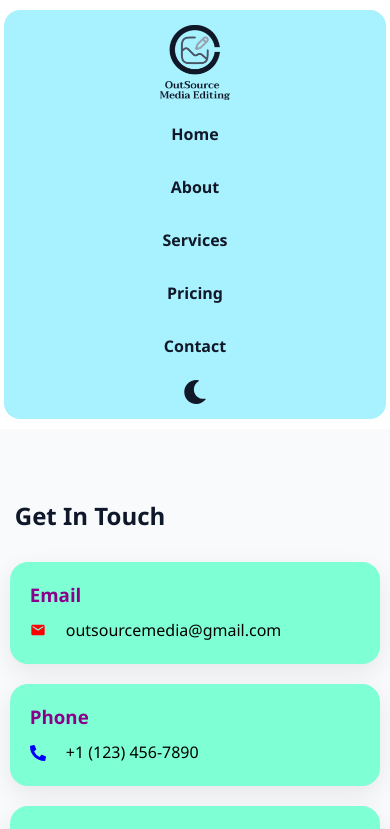
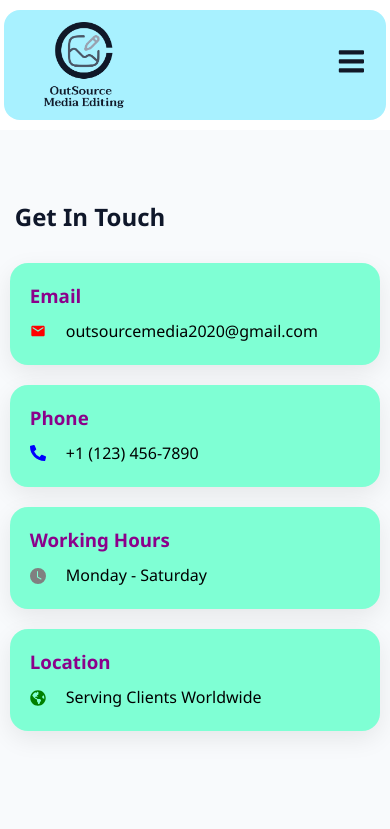
Before and after one commit to ThizisRKP/Task-16---OutSource-Media-Website, a React (Vite) app: page /Contact in a window 390 px wide. Shown: the top 829 px of the page. Built offline with nearby package versions, Linux system fonts and the light colour scheme.

Commit message:
hamburger icon added

```diff
--- a/src/App.css
+++ b/src/App.css
@@ -23,7 +23,6 @@ body {
   align-items: center;
   justify-content: space-between;
   background: #a8f1ff;
-
   backdrop-filter: blur(10px);
   border: 1px solid var(--border-color);
   border-radius: 16px;
@@ -54,12 +53,10 @@ body {
 
 .light .navLink:hover {
   color: darkorange;
-
 }
 
 .dark .navLink:hover {
   color: #38bdf8;
-
 }
 
 .light .themeIcon {
@@ -75,6 +72,7 @@ body {
   width: 100px;
   height: auto;
   object-fit: contain;
+  margin-left: 20px;
 }
 
 /* Navigation Links */
@@ -82,14 +80,13 @@ body {
 .navLink {
   text-decoration: none;
   color: var(--link-color);
-  font-size: 1rem;
+  font-size: 1.1rem;
   font-weight: 600;
   padding: 10px 16px;
   border-radius: 8px;
   transition: all 0.3s ease;
+  margin-right: 20px;
 }
-
-
 
 /* Theme */
 .appContainer.light {
@@ -141,7 +138,89 @@ body {
   --text-secondary: #cbd5e1;
 }
 
-/* Tablet */
+/* Hamburger */
+.hamburger {
+  display: none;
+}
+
+.navMenu {
+  display: flex;
+  align-items: center;
+  gap: 100px;
+}
+
+.hamburger {
+  display: none;
+}
+
+@media screen and (min-width: 375px) and (max-width: 425px) {
+  .navDiv {
+    position: relative;
+    justify-content: space-between;
+    align-items: center;
+  }
+
+  #Logo {
+    width: 80px;
+  }
+
+  .hamburger {
+    display: block;
+    font-size: 28px;
+    cursor: pointer;
+  }
+
+  .navMenu {
+    display: none;
+  }
+
+  .navMenu.active {
+    display: flex;
+    flex-direction: column;
+    gap: 15px;
+    position: absolute;
+    top: 110px;
+    left: 0;
+    width: 100%;
+    padding: 20px;
+    border-radius: 12px;
+    z-index: 999;
+  }
+
+  .light .navMenu.active {
+    background: #a8f1ff;
+  }
+
+  .dark .navMenu.active {
+    background: #0f172a;
+  }
+
+  .navLink {
+    width: 100%;
+    text-align: center;
+  }
+
+  .themeIcons {
+    justify-content: center;
+  }
+}
+
+@media screen and (min-width: 426px) and (max-width: 768px) {
+  .hamburger {
+    display: none;
+  }
+
+  .navMenu {
+    display: flex;
+    align-items: center;
+    gap: 8px;
+  }
+
+  .navLink {
+    font-size: 0.9rem;
+    padding: 8px 10px;
+  }
+}
 
 @media (max-width: 768px) {
   .navDiv {
@@ -160,22 +239,59 @@ body {
   }
 }
 
-/* Mobile */
+@media (max-width: 768px) {
+  .navDiv {
+    position: relative;
+    justify-content: space-between;
+    flex-wrap: nowrap;
+  }
 
-@media (max-width: 480px) {
-  .navDiv {
+  .hamburger {
+    display: block;
+    font-size: 1.8rem;
+    cursor: pointer;
+    color: var(--text-main);
+  }
+
+  .dark .hamburger {
+    color: white;
+  }
+
+  .light .hamburger {
+    color: #111827;
+  }
+
+  .navMenu {
+    display: none;
+  }
+
+  .navMenu.active {
+    display: flex;
     flex-direction: column;
     gap: 15px;
-    padding: 15px;
+    position: absolute;
+    top: 110px;
+    left: 0;
+    width: 100%;
+    padding: 20px;
+    border-radius: 12px;
+    z-index: 999;
   }
 
-  #Logo {
-    width: 70px;
+  .light .navMenu.active {
+    background: #a8f1ff;
+  }
+
+  .dark .navMenu.active {
+    background: #0f172a;
   }
 
   .navLink {
     width: 100%;
     text-align: center;
-    font-size: 1rem;
+  }
+
+  .themeIcons {
+    justify-content: center;
   }
 }
--- a/src/App.jsx
+++ b/src/App.jsx
@@ -1,21 +1,26 @@
 import { BrowserRouter, Link, Route, Routes } from "react-router-dom";
+import { useState } from "react";
 import Home from "../src/Pages/Home.jsx";
 import About from "../src/Pages/About.jsx";
 import Services from "../src/Pages/Services.jsx";
 import Pricing from "../src/Pages/Pricing.jsx";
 import Contact from "../src/Pages/Contact.jsx";
+
 // icons
-import { FaMoon, FaSun } from "react-icons/fa";
+import { FaMoon, FaSun, FaBars, FaTimes } from "react-icons/fa";
 import { useTheme } from "./ThemeContext.jsx";
 
 // Logo
 import darkLogo from "../public/Logo_Dark.png";
 import lightLogo from "../public/Logo_Light.png";
+
 import "./App.css";
+
 export default function App() {
   const { theme, toggleTheme } = useTheme();
+  const [menuOpen, setMenuOpen] = useState(false);
+
   return (
-    <>
     <BrowserRouter>
       <div className={`navDiv ${theme}`}>
         <img
@@ -24,21 +29,34 @@ export default function App() {
           alt="OutSourse Logo"
         />
 
+        <div
+          className="hamburger"
+          onClick={() => setMenuOpen(!menuOpen)}
+        >
+          {menuOpen ? <FaTimes /> : <FaBars />}
+        </div>
+
+        <div className={`navMenu ${menuOpen ? "active" : ""}`}>
           <Link to={"/"} className="navLink">
             Home
           </Link>
+
           <Link to={"/About"} className="navLink">
             About
           </Link>
+
           <Link to={"/Services"} className="navLink">
             Services
           </Link>
+
           <Link to={"/Pricing"} className="navLink">
             Pricing
           </Link>
+
           <Link to={"/Contact"} className="navLink">
             Contact
           </Link>
+
           <div className="themeIcons">
             {theme === "light" ? (
               <FaMoon
@@ -53,16 +71,17 @@ export default function App() {
             )}
           </div>
         </div>
+      </div>
+
       <div className={`appContainer ${theme}`}>
         <Routes>
-            <Route path={"/"} element={<Home />} />
-            <Route path={"/About"} element={<About />} />
-            <Route path={"/Services"} element={<Services />} />
-            <Route path={"/Pricing"} element={<Pricing />} />
-            <Route path={"/Contact"} element={<Contact />} />
+          <Route path="/" element={<Home />} />
+          <Route path="/About" element={<About />} />
+          <Route path="/Services" element={<Services />} />
+          <Route path="/Pricing" element={<Pricing />} />
+          <Route path="/Contact" element={<Contact />} />
         </Routes>
       </div>
     </BrowserRouter>
-    </>
   );
 }
--- a/src/Pages/Contact.jsx
+++ b/src/Pages/Contact.jsx
@@ -14,7 +14,7 @@ export default function Contact() {
             <h3>Email</h3>
             <div id={styles.Email}>
               <MdEmail className={styles.icon} style={{color:"red"}}/>
-              <p>outsourcemedia@gmail.com</p>
+              <p>outsourcemedia2020@gmail.com</p>
             </div>
           </div>
 
```
Lines whose indentation alone changed are shown as unchanged.
